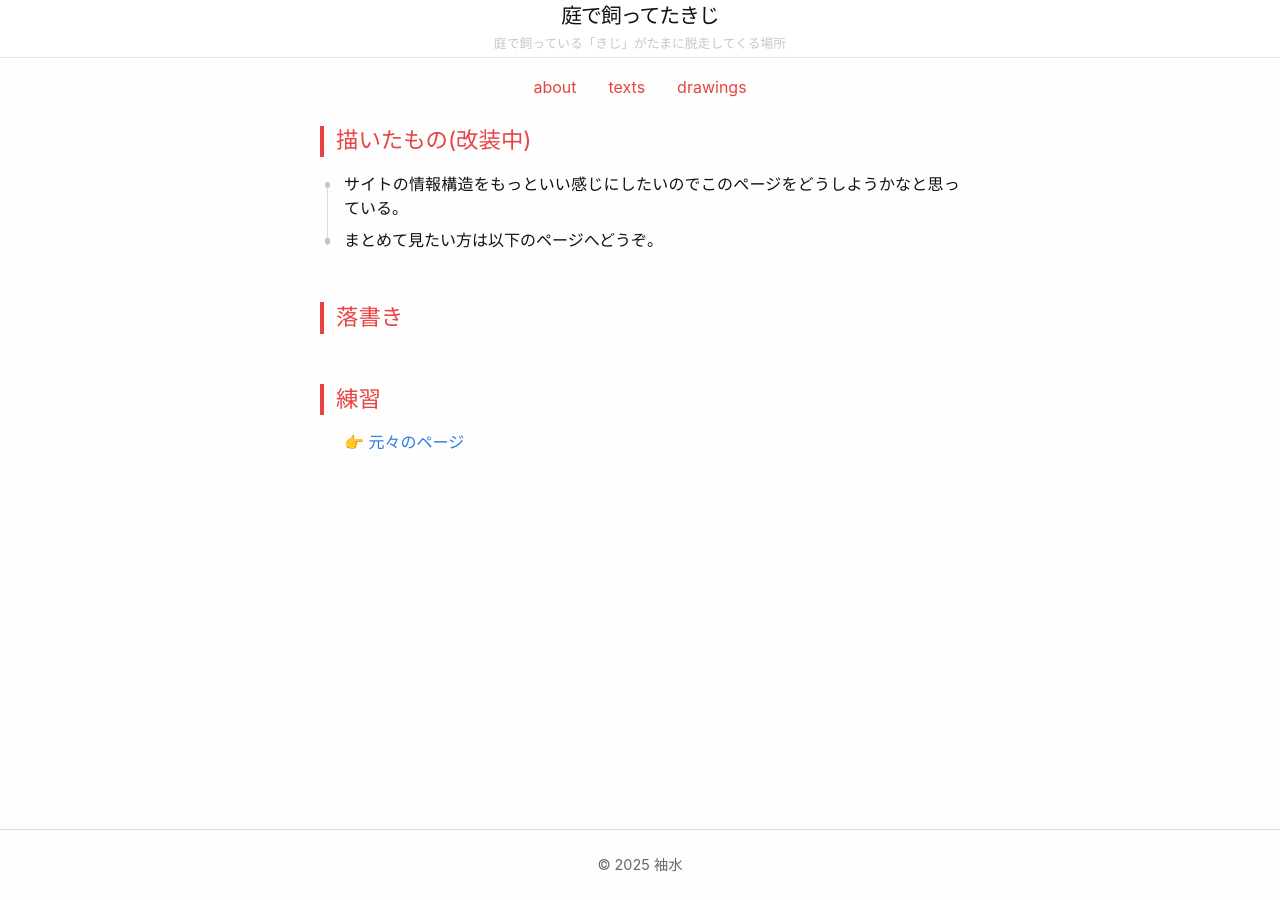
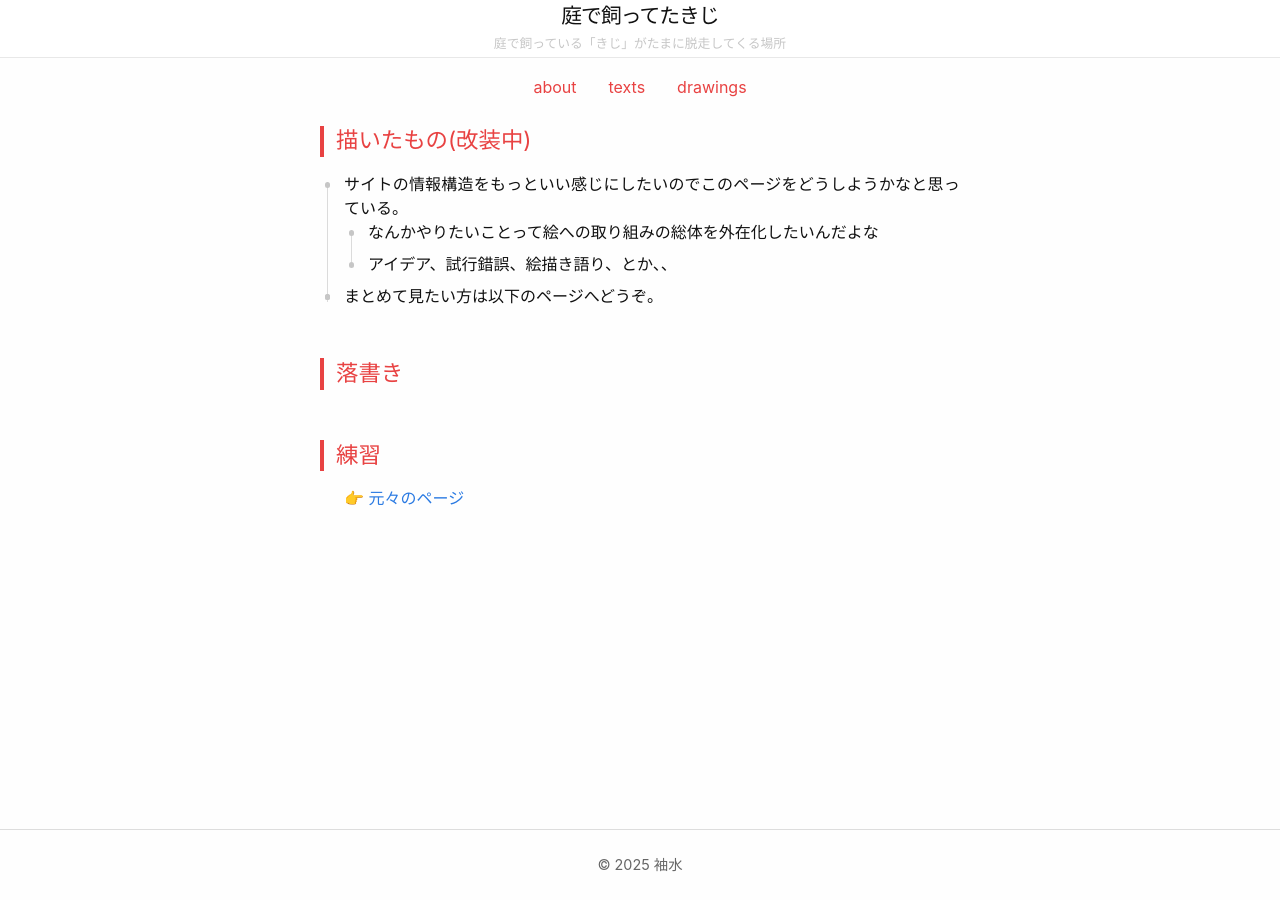
Before and after one commit to njargon/njargon.github.io, a Jekyll site: the page built from drawings.md, in a window 1280 px wide. Built offline with Jekyll 4.4.1, drawn with Linux system fonts in a browser that asks for light colours.

Commit message:
vault backup: 2025-08-27 16:48:14

```diff
--- a/drawings.md
+++ b/drawings.md
@@ -13,7 +13,8 @@ permalink: /drawings/
 ## 描いたもの(改装中)
 
 - サイトの情報構造をもっといい感じにしたいのでこのページをどうしようかなと思っている。
--
+	- なんかやりたいことって絵への取り組みの総体を外在化したいんだよな
+	- アイデア、試行錯誤、絵描き語り、とか、、
 -
 - まとめて見たい方は以下のページへどうぞ。
 
```
